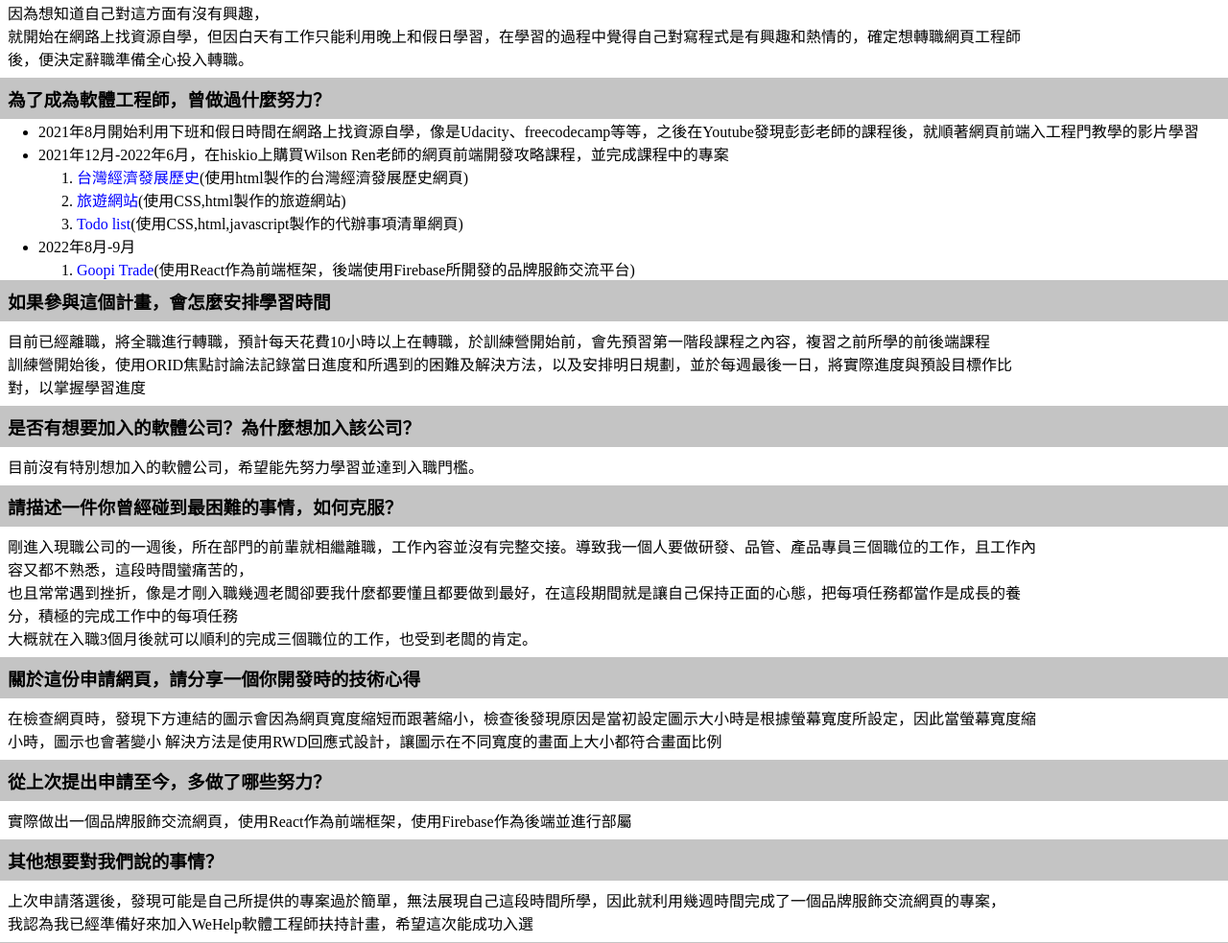
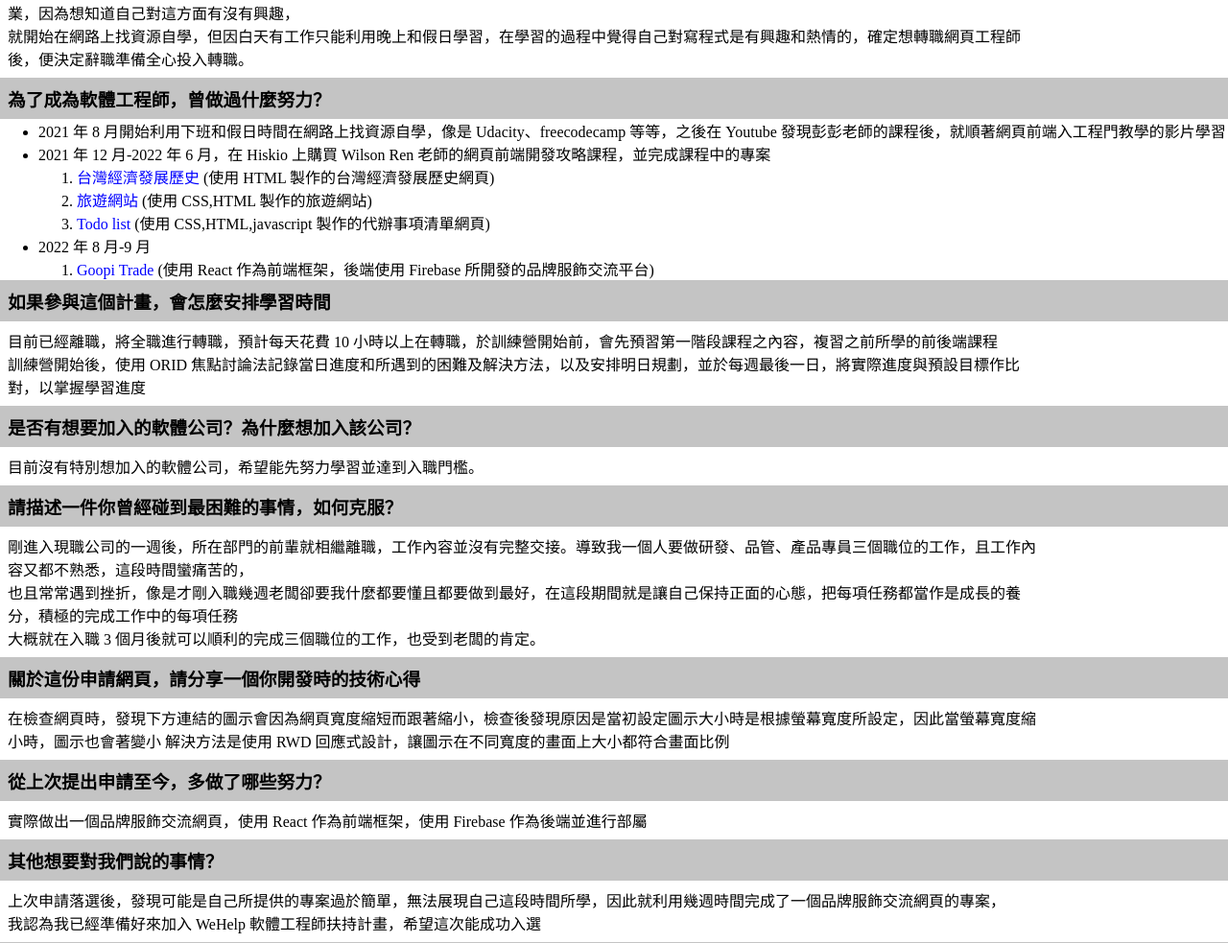
Before and after one commit to lokf9527/frontend-project, a plain HTML site: page wehelp/index.html in a window 1280 px wide. Shown: the part 141-1124 px from the top of the page at 96% size. Drawn offline with Linux system fonts and the light colour scheme.

Commit message:
Update index.html

```diff
--- a/wehelp/index.html
+++ b/wehelp/index.html
@@ -19,48 +19,54 @@
     <main>
       <h3>個人簡介</h3>
       <p>
-        您好，我的名字叫劉柏宏，今年23歲，畢業於大同大學生物工程學系，畢業後到生技公司任職產品專員將近一年，去年8月知道了網頁工程師這個職業，因為想知道自己對這方面有沒有興趣，<br />
+        您好，我的名字叫劉柏宏，今年 23
+        歲，畢業於大同大學生物工程學系，畢業後到生技公司任職產品專員將近一年，去年
+        8 月知道了網頁工程師這個職業，因為想知道自己對這方面有沒有興趣，<br />
         就開始在網路上找資源自學，但因白天有工作只能利用晚上和假日學習，在學習的過程中覺得自己對寫程式是有興趣和熱情的，確定想轉職網頁工程師後，便決定辭職準備全心投入轉職。
       </p>
       <h3>為了成為軟體工程師，曾做過什麼努力？</h3>
       <ul>
         <li>
-          2021年8月開始利用下班和假日時間在網路上找資源自學，像是Udacity、freecodecamp等等，之後在Youtube發現彭彭老師的課程後，就順著網頁前端入工程門教學的影片學習
+          2021 年 8 月開始利用下班和假日時間在網路上找資源自學，像是
+          Udacity、freecodecamp 等等，之後在 Youtube
+          發現彭彭老師的課程後，就順著網頁前端入工程門教學的影片學習
         </li>
         <li>
-          2021年12月-2022年6月，在hiskio上購買Wilson
-          Ren老師的網頁前端開發攻略課程，並完成課程中的專案
+          2021 年 12 月-2022 年 6 月，在 Hiskio 上購買 Wilson Ren
+          老師的網頁前端開發攻略課程，並完成課程中的專案
           <ol>
             <li>
               <a
                 href="https://lokf9527.github.io/frontend-project/Taiwan%20project/index.html"
                 target="_blank"
-                >台灣經濟發展歷史</a
-              >(使用html製作的台灣經濟發展歷史網頁)
+                >台灣經濟發展歷史 </a
+              >(使用 HTML 製作的台灣經濟發展歷史網頁)
             </li>
             <li>
               <a
                 href="https://lokf9527.github.io/frontend-project//hawai/index.html"
                 target="_blank"
-                >旅遊網站</a
-              >(使用CSS,html製作的旅遊網站)
+                >旅遊網站 </a
+              >(使用 CSS,HTML 製作的旅遊網站)
             </li>
             <li>
               <a
                 href="https://lokf9527.github.io/frontend-project/TODO%20list/index.html"
                 target="_blank"
-                >Todo list</a
-              >(使用CSS,html,javascript製作的代辦事項清單網頁)
+                >Todo list </a
+              >(使用 CSS,HTML,javascript 製作的代辦事項清單網頁)
             </li>
           </ol>
         </li>
         <li>
-          2022年8月-9月
+          2022 年 8 月-9 月
           <ol>
             <li>
               <a href="https://goopitrade.web.app/posts" target="_blank"
-                >Goopi Trade</a
-              >(使用React作為前端框架，後端使用Firebase所開發的品牌服飾交流平台)
+                >Goopi Trade
+              </a>
+              (使用 React 作為前端框架，後端使用 Firebase
+              所開發的品牌服飾交流平台)
             </li>
           </ol>
         </li>
@@ -68,8 +74,10 @@
 
       <h3>如果參與這個計畫，會怎麼安排學習時間</h3>
       <p>
-        目前已經離職，將全職進行轉職，預計每天花費10小時以上在轉職，於訓練營開始前，會先預習第一階段課程之內容，複習之前所學的前後端課程<br />
-        訓練營開始後，使用ORID焦點討論法記錄當日進度和所遇到的困難及解決方法，以及安排明日規劃，並於每週最後一日，將實際進度與預設目標作比對，以掌握學習進度
+        目前已經離職，將全職進行轉職，預計每天花費 10
+        小時以上在轉職，於訓練營開始前，會先預習第一階段課程之內容，複習之前所學的前後端課程<br />
+        訓練營開始後，使用 ORID
+        焦點討論法記錄當日進度和所遇到的困難及解決方法，以及安排明日規劃，並於每週最後一日，將實際進度與預設目標作比對，以掌握學習進度
       </p>
       <h3>是否有想要加入的軟體公司？為什麼想加入該公司？</h3>
       <p>目前沒有特別想加入的軟體公司，希望能先努力學習並達到入職門檻。</p>
@@ -77,21 +85,23 @@
       <p>
         剛進入現職公司的一週後，所在部門的前輩就相繼離職，工作內容並沒有完整交接。導致我一個人要做研發、品管、產品專員三個職位的工作，且工作內容又都不熟悉，這段時間蠻痛苦的，<br />
         也且常常遇到挫折，像是才剛入職幾週老闆卻要我什麼都要懂且都要做到最好，在這段期間就是讓自己保持正面的心態，把每項任務都當作是成長的養分，積極的完成工作中的每項任務<br />
-        大概就在入職3個月後就可以順利的完成三個職位的工作，也受到老闆的肯定。
+        大概就在入職 3 個月後就可以順利的完成三個職位的工作，也受到老闆的肯定。
       </p>
       <h3>關於這份申請網頁，請分享一個你開發時的技術心得</h3>
       <p>
         在檢查網頁時，發現下方連結的圖示會因為網頁寬度縮短而跟著縮小，檢查後發現原因是當初設定圖示大小時是根據螢幕寬度所設定，因此當螢幕寬度縮小時，圖示也會著變小
-        解決方法是使用RWD回應式設計，讓圖示在不同寬度的畫面上大小都符合畫面比例
+        解決方法是使用 RWD
+        回應式設計，讓圖示在不同寬度的畫面上大小都符合畫面比例
       </p>
       <h3>從上次提出申請至今，多做了哪些努力？</h3>
       <p>
-        實際做出一個品牌服飾交流網頁，使用React作為前端框架，使用Firebase作為後端並進行部屬
+        實際做出一個品牌服飾交流網頁，使用 React 作為前端框架，使用 Firebase
+        作為後端並進行部屬
       </p>
       <h3>其他想要對我們說的事情？</h3>
       <p>
         上次申請落選後，發現可能是自己所提供的專案過於簡單，無法展現自己這段時間所學，因此就利用幾週時間完成了一個品牌服飾交流網頁的專案，<br />
-        我認為我已經準備好來加入WeHelp軟體工程師扶持計畫，希望這次能成功入選
+        我認為我已經準備好來加入 WeHelp 軟體工程師扶持計畫，希望這次能成功入選
       </p>
     </main>
     <footer>
@@ -100,7 +110,7 @@
           ><img src="./Icons/github.svg" alt="github"
         /></a>
         <a
-          href="https://www.youtube.com/watch?v=X_wjweymGiU"
+          href="https://www.youtube.com/watch?v=WWelp_ZUJug"
           target="_blank"
           autoplay="none"
           ><img src="./Icons/youtube.svg" alt="youtube"
```
